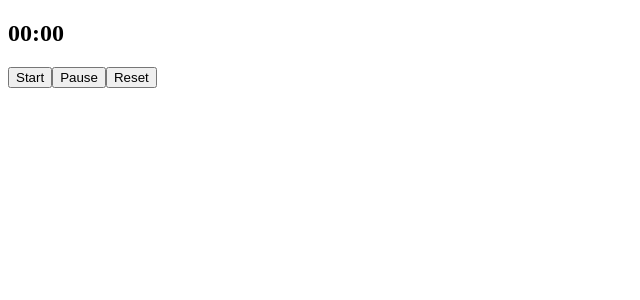
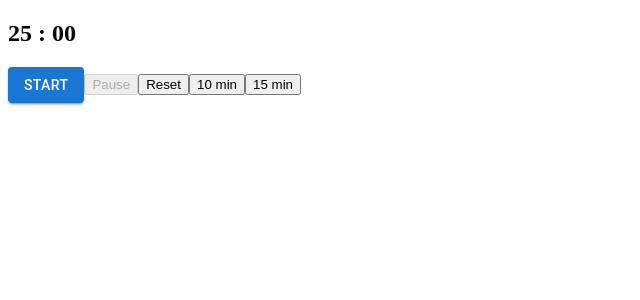
Before and after one commit to CarinaBondor/pomodoroTimeTracker, a React (Vite) app: page / in a window 1280 px wide. Shown: the top 300 px of the page, without its empty margins (0-640 px from the left). Built offline with nearby package versions, Linux system fonts and the light colour scheme.

Commit message:
tweak to finalize

```diff
--- a/package.json
+++ b/package.json
@@ -10,6 +10,11 @@
     "preview": "vite preview"
   },
   "dependencies": {
+    "@emotion/react": "^11.14.0",
+    "@emotion/styled": "^11.14.1",
+    "@fontsource/roboto": "^5.2.10",
+    "@mui/icons-material": "^9.0.0",
+    "@mui/material": "^9.0.0",
     "react": "^19.2.5",
     "react-dom": "^19.2.5"
   },
--- a/src/App.jsx
+++ b/src/App.jsx
@@ -1,13 +1,29 @@
+import { usePomodoroTime } from "./customHooks/usePomodoroTime";
 import Clock from "./components/Clock";
 import ButtonsControl from "./components/ButtonsControl";
 import "./App.css";
 
 function App() {
+  const {
+    formattedTimeLeft,
+    startTimer,
+    stopTimer,
+    resetTimer,
+    isRunning,
+    setOtherOptionTimes,
+  } = usePomodoroTime();
+
   return (
     <>
       <section id="center">
-        <Clock />
-        <ButtonsControl />
+        <Clock formattedTime={formattedTimeLeft} />
+        <ButtonsControl
+          onStart={startTimer}
+          onStop={stopTimer}
+          onReset={resetTimer}
+          isRunning={isRunning}
+          setOtherOptionTimes={setOtherOptionTimes}
+        />
       </section>
     </>
   );
--- a/src/components/ButtonsControl.jsx
+++ b/src/components/ButtonsControl.jsx
@@ -1,9 +1,23 @@
-function ButtonsControl() {
+import Button from "@mui/material/Button";
+
+function ButtonsControl({
+  onStart,
+  onStop,
+  onReset,
+  isRunning,
+  setOtherOptionTimes,
+}) {
   return (
     <div>
-      <button>Start</button>
-      <button>Pause</button>
-      <button>Reset</button>
+      <Button variant="contained" onClick={onStart} disabled={isRunning}>
+        Start
+      </Button>
+      <button onClick={onStop} disabled={!isRunning}>
+        Pause
+      </button>
+      <button onClick={onReset}>Reset</button>
+      <button onClick={() => setOtherOptionTimes(600)}>10 min</button>
+      <button onClick={() => setOtherOptionTimes(900)}>15 min</button>
     </div>
   );
 }
--- a/src/components/Clock.jsx
+++ b/src/components/Clock.jsx
@@ -1,10 +1,9 @@
-// import { usePomodoroTime } from "../customHooks/usePomodoroTime";
-
-function Clock() {
+function Clock({ formattedTime }) {
   return (
     <div>
-      <h1>00:00</h1>
+      <h1>{formattedTime}</h1>
     </div>
   );
 }
+
 export default Clock;
--- a/src/customHooks/usePomodoroTime.js
+++ b/src/customHooks/usePomodoroTime.js
@@ -1,15 +1,65 @@
-function usePomodoroTime() {
-  // const [setTime] = useState({
-  //   hours,
-  //   minutes,
-  //   seconds,
-  // });
-  // const hours = "potato";
-  // const minutes = "jehfeh";
-  // const seconds = "rjeiir3rn";
+import { useState, useEffect, useRef, useMemo } from "react";
 
-  // useEffect(() => {
-  return "potato";
-  // }, []);
+export function usePomodoroTime() {
+  const [timeLeft, setTimeLeft] = useState(1500);
+  const [isRunning, setIsRunning] = useState(false);
+  const intervalRef = useRef(null);
+
+  const formattedTimeLeft = useMemo(() => {
+    const minutes = String(Math.floor(timeLeft / 60)).padStart(2, "0");
+    const seconds = String(timeLeft % 60).padStart(2, "0");
+    return `${minutes} : ${seconds}`;
+  }, [timeLeft]);
+
+  useEffect(() => {
+    return () => {
+      if (intervalRef.current) {
+        clearInterval(intervalRef.current);
+      }
+    };
+  }, []);
+
+  const startTimer = () => {
+    if (intervalRef.current) return;
+
+    setIsRunning(true);
+    intervalRef.current = setInterval(() => {
+      setTimeLeft((prevTimeLeft) => {
+        if (prevTimeLeft <= 0) {
+          clearInterval(intervalRef.current);
+          intervalRef.current = null;
+          setIsRunning(false);
+          return 0;
+        }
+        return prevTimeLeft - 1;
+      });
+    }, 1000);
+  };
+
+  const stopTimer = () => {
+    if (intervalRef.current) {
+      clearInterval(intervalRef.current);
+      intervalRef.current = null;
+    }
+    setIsRunning(false);
+  };
+
+  const resetTimer = () => {
+    stopTimer();
+    setTimeLeft(1500);
+  };
+
+  const setOtherOptionTimes = (time) => {
+    setTimeLeft(time);
+  };
+
+  return {
+    timeLeft,
+    formattedTimeLeft,
+    isRunning,
+    startTimer,
+    stopTimer,
+    resetTimer,
+    setOtherOptionTimes,
+  };
 }
-export default usePomodoroTime;
```
Also changed, not shown: 1 other file (tests, documents, lock files or other folders).
